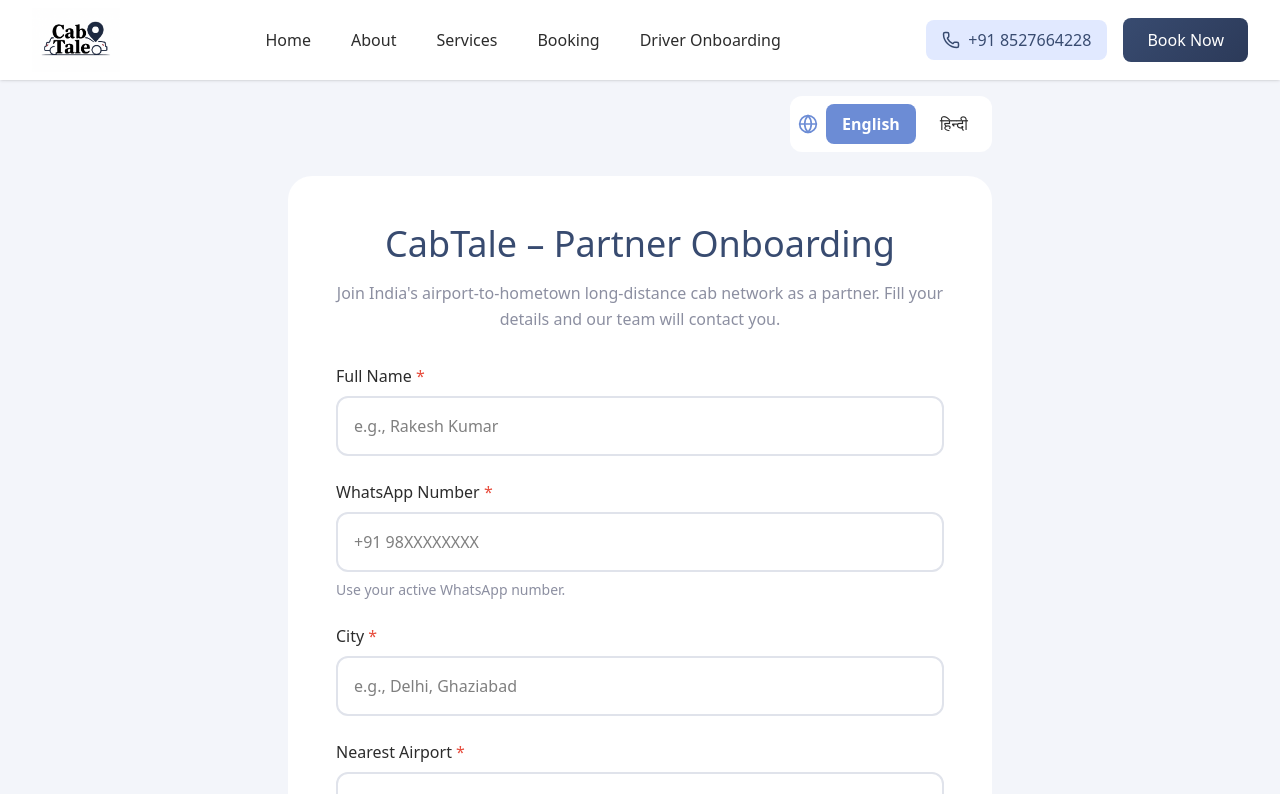
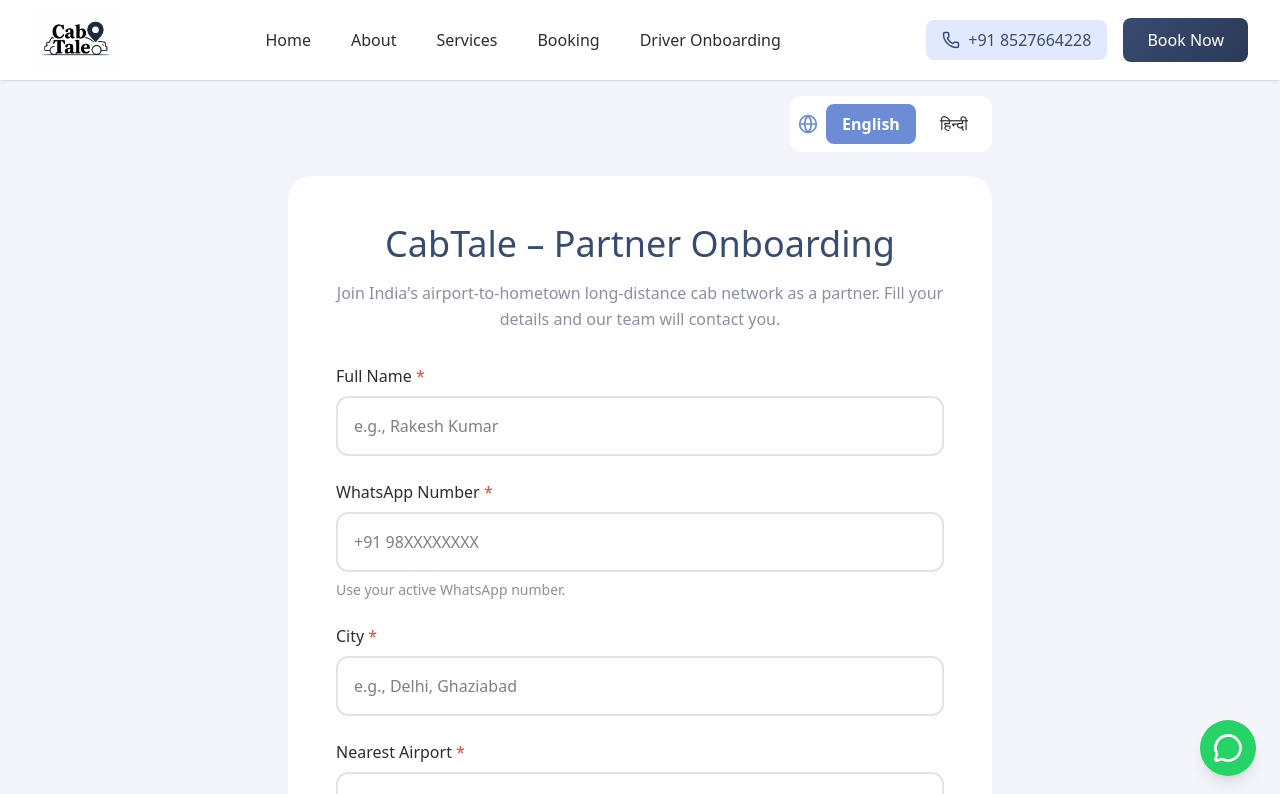
Before and after one commit to Nikhilpancholi/cab-tale, a React (Vite) app: page /apply-now in a window 1280 px wide. Shown: the top 794 px of the page. Built offline with nearby package versions, Linux system fonts and the light colour scheme.

Commit message:
add whatsapp us button

```diff
--- a/src/App.jsx
+++ b/src/App.jsx
@@ -10,6 +10,7 @@ import DriverOnboarding from "./pages/DriverOnboarding"
 import { About } from "./pages/About"
 import { Services } from "./pages/Services"
 import { ApplyNow } from "./pages/ApplyNow"
+import WhatsappUs from "./components/WhatsappUs"
 
 const App = () => {
   return (
@@ -26,6 +27,10 @@ const App = () => {
         </Routes>
         <Footer />
       </div>
+
+      {/* WhatsApp sticky button */}
+      <WhatsappUs />
+
     </BrowserRouter>
 
   )
--- /dev/null
+++ b/src/components/WhatsappUs.jsx
@@ -0,0 +1,23 @@
+import { MessageCircle } from "lucide-react"
+
+const WhatsappUs = () => {
+  return (
+        <div className="fixed bottom-6 right-6 z-50 group">
+          <a
+            href="https://wa.me/8527664228 "
+            target="_blank"
+            rel="noopener noreferrer"
+            className="flex items-center gap-3"
+          >
+            <span className="pointer-events-none origin-right scale-0 rounded-full bg-[#25D366] px-3 py-2 text-sm font-medium text-white shadow-lg opacity-0 transition-all duration-200 group-hover:scale-100 group-hover:opacity-100">
+              WhatsApp Us
+            </span>
+            <span className="grid h-14 w-14 place-items-center rounded-full bg-[#25D366] text-white shadow-lg transition-transform duration-200 hover:scale-105">
+              <MessageCircle size={30} strokeWidth={2.2} />
+            </span>
+          </a>
+        </div>
+  )
+}
+
+export default WhatsappUs
```
